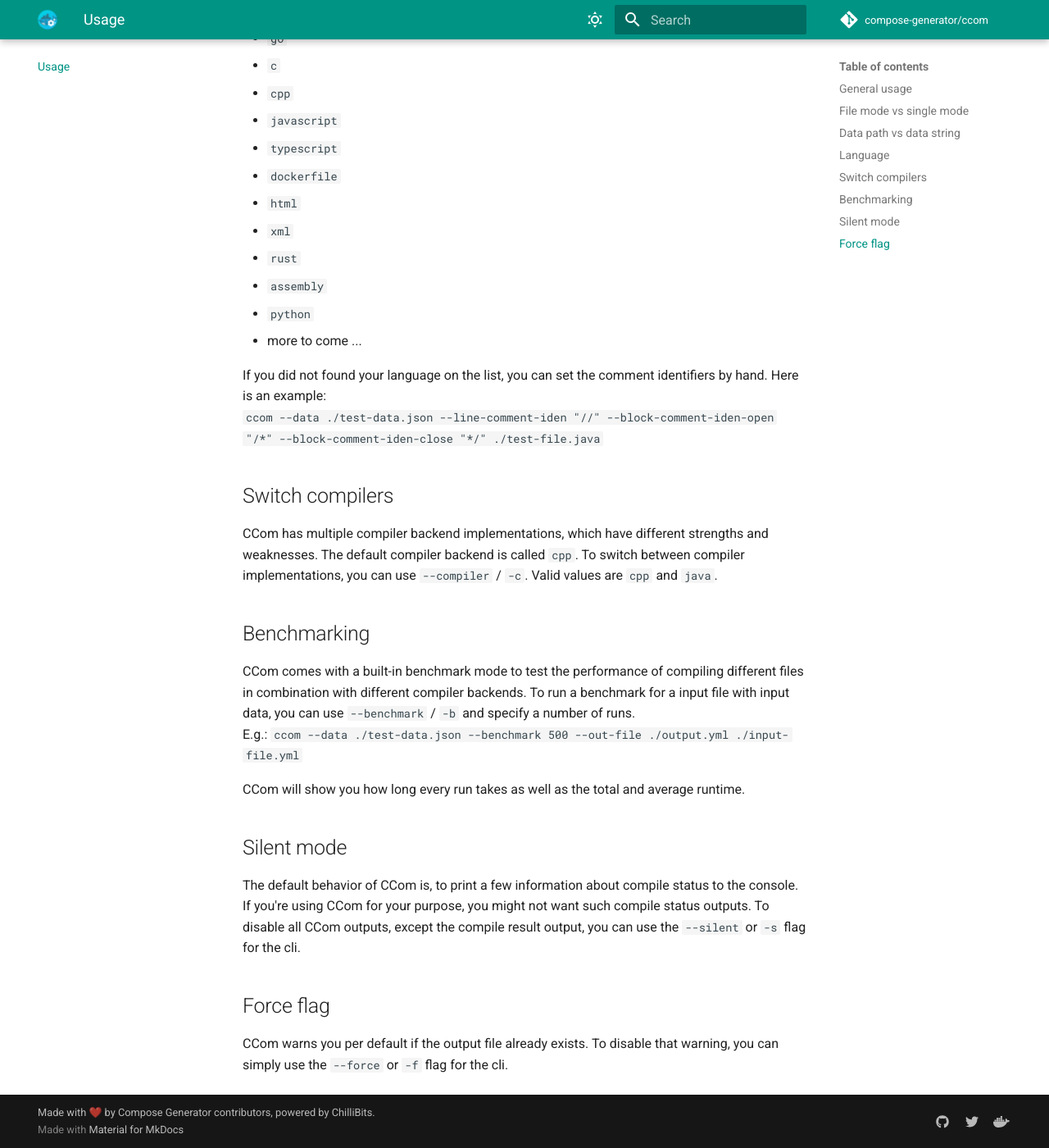
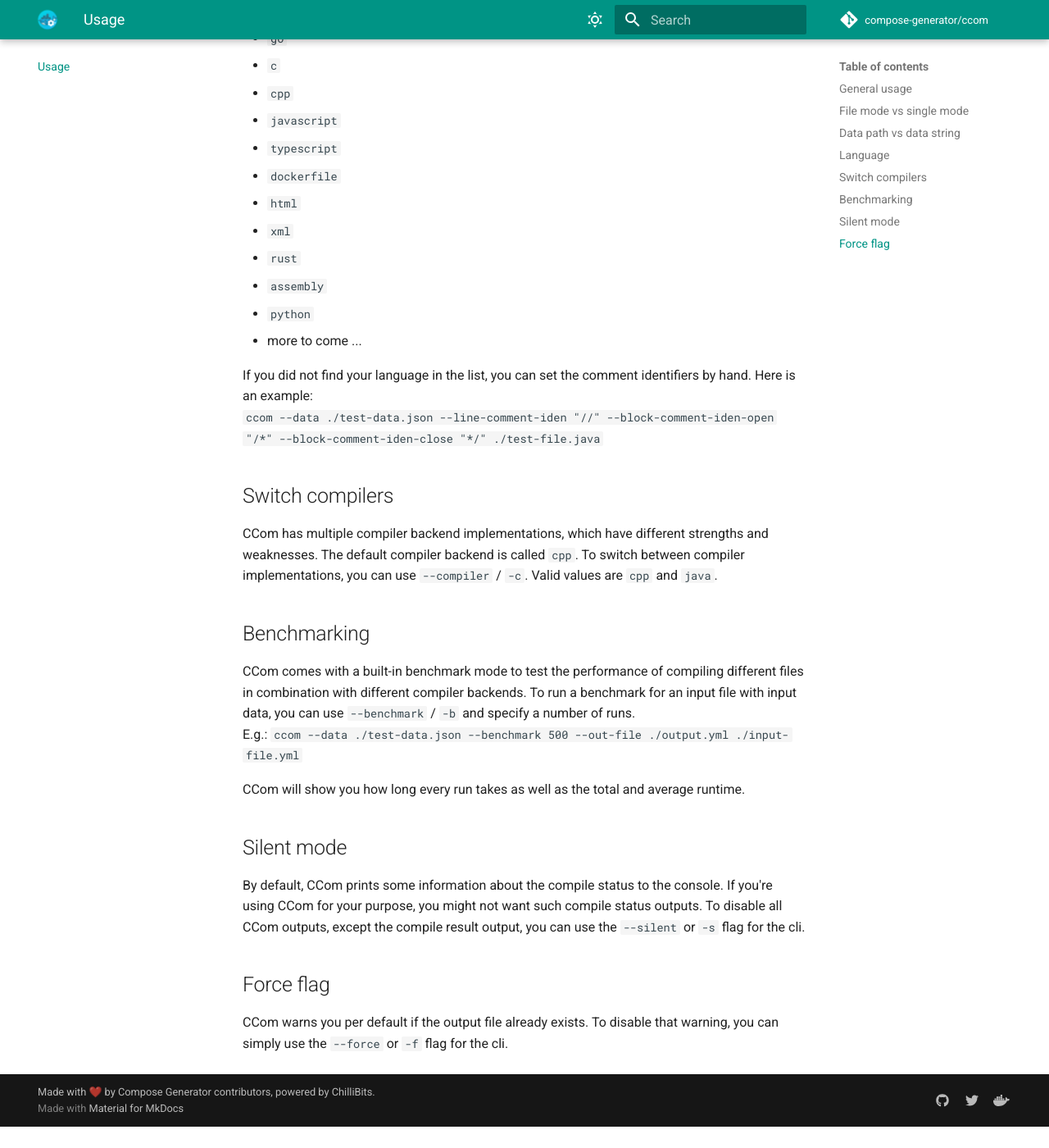
Before and after one commit to compose-generator/ccom, an MkDocs documentation site: the page built from docs/docs/usage.md, in a window 1280 px wide and 1400 px high, scrolled down 2390 px. Shown: the whole window at 82% size. Built offline with MkDocs 1.6.1 and Material for MkDocs 9.7.7, drawn with Linux system fonts in a browser that asks for light colours; comment, search, counter and statistics services are not loaded; after the commit the page ends 3764 px from its top, so only the background shows below that; some of the changed text lies outside the part shown.

Commit message:
Apply spelling and grammar feedback

````diff
--- a/docs/docs/usage.md
+++ b/docs/docs/usage.md
@@ -30,7 +30,7 @@
 - The input file / string with conditional sections to an output file / string
 - The single mode, which can evaluate a single statement list to a boolean
 
-Here is an example for a input file, in this case a YAML file: <br>
+Here is an example for an input file, in this case a YAML file: <br>
 ```yaml
 build: ${{SPRING_MAVEN_SOURCE_DIRECTORY}}
 restart: always
@@ -46,7 +46,7 @@
 #? }
 ```
 
-Here is an example for a input for a single statement list: <br>
+Here is an example for an input for a single statement list: <br>
 `has this.is.a.test.key | this.is contains a.test.key == "value" | this.is.test >= 42`
 
 The cli defaults the mode to the input file, however you can switch to single mode by using the `--mode-single` or `-m` flag for the cli.
@@ -74,7 +74,7 @@
 - `python`
 - more to come ...
 
-If you did not found your language on the list, you can set the comment identifiers by hand. Here is an example: <br>
+If you did not find your language in the list, you can set the comment identifiers by hand. Here is an example: <br>
 `ccom --data ./test-data.json --line-comment-iden "//" --block-comment-iden-open "/*" --block-comment-iden-close "*/" ./test-file.java`
 
 ## Switch compilers
@@ -82,13 +82,13 @@
 To switch between compiler implementations, you can use `--compiler` / `-c`. Valid values are `cpp` and `java`.
 
 ## Benchmarking
-CCom comes with a built-in benchmark mode to test the performance of compiling different files in combination with different compiler backends. To run a benchmark for a input file with input data, you can use `--benchmark` / `-b` and specify a number of runs. <br>
+CCom comes with a built-in benchmark mode to test the performance of compiling different files in combination with different compiler backends. To run a benchmark for an input file with input data, you can use `--benchmark` / `-b` and specify a number of runs. <br>
 E.g.: `ccom  --data ./test-data.json --benchmark 500 --out-file ./output.yml ./input-file.yml`
 
 CCom will show you how long every run takes as well as the total and average runtime.
 
 ## Silent mode
-The default behavior of CCom is, to print a few information about compile status to the console. If you're using CCom for your purpose, you might not want such compile status outputs. To disable all CCom outputs, except the compile result output, you can use the `--silent` or `-s` flag for the cli.
+By default, CCom prints some information about the compile status to the console. If you're using CCom for your purpose, you might not want such compile status outputs. To disable all CCom outputs, except the compile result output, you can use the `--silent` or `-s` flag for the cli.
 
 ## Force flag
 CCom warns you per default if the output file already exists. To disable that warning, you can simply use the `--force` or `-f` flag for the cli.
````
